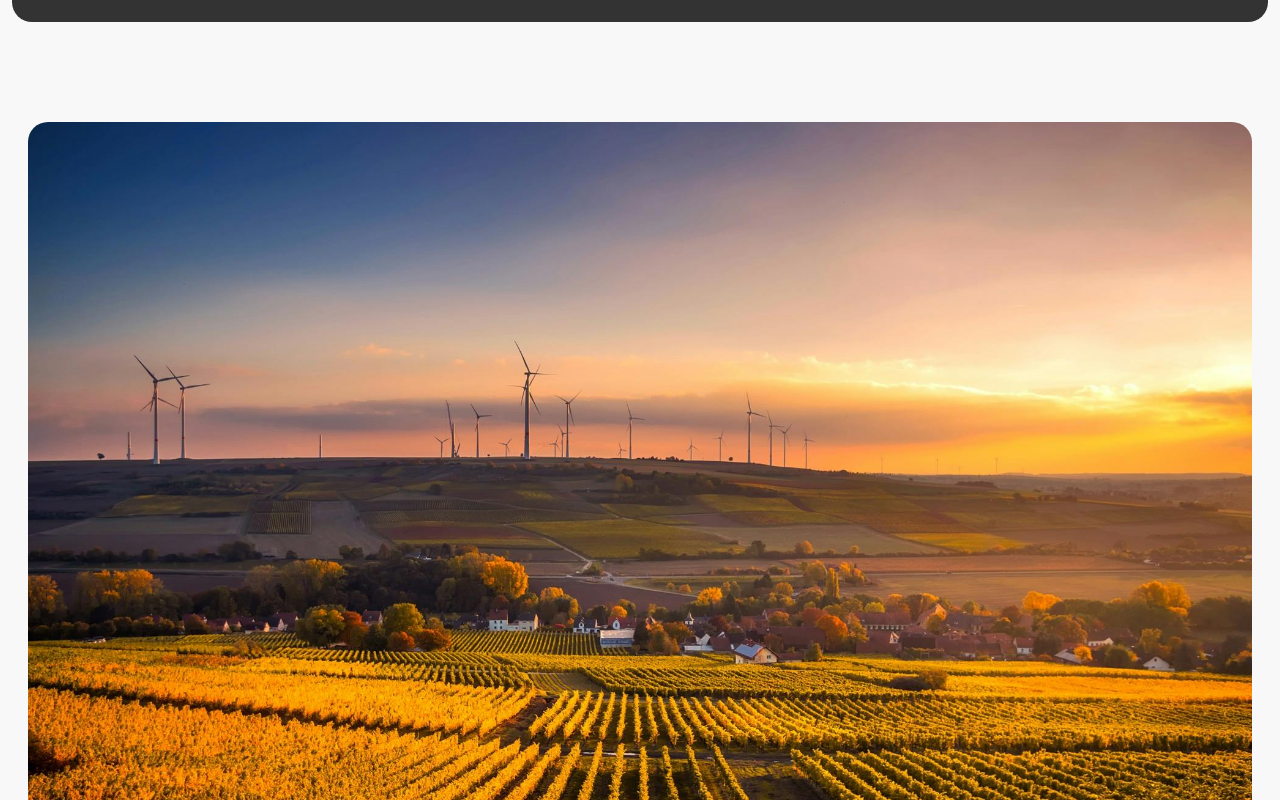
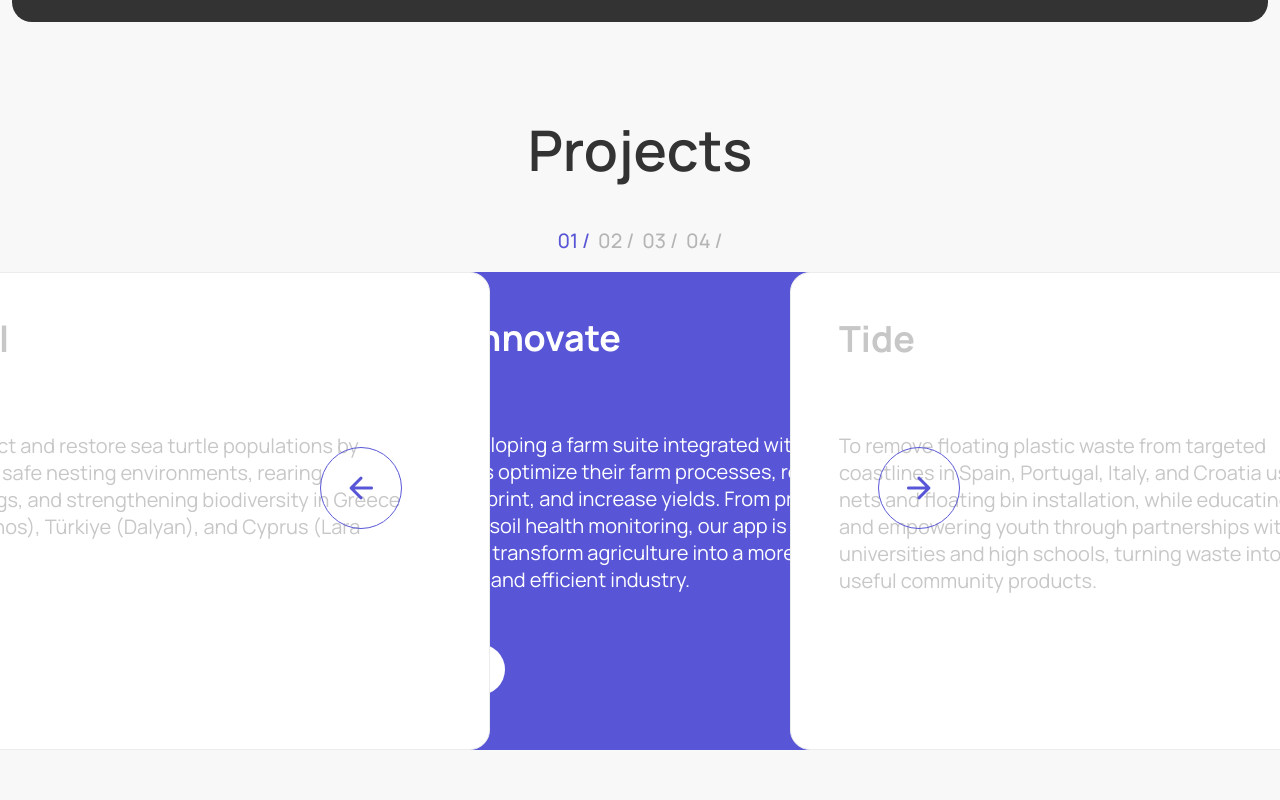
Before and after one commit to UwaVerdeNGO/web-site, a React (Create React App) app: page / in a window 1280 px wide. Shown: the part 3300-4100 px from the top of the page. Built offline with nearby package versions, Linux system fonts and the light colour scheme.

Commit message:
Update image section

```diff
--- a/src/sections/ImageSection/styles.module.scss
+++ b/src/sections/ImageSection/styles.module.scss
@@ -1,4 +1,10 @@
+.imgContainer{
+  display: none;
+}
+
+@media only screen and (min-width: 1440px) {
   .imgContainer {
+    display: block;
     width: 100%;
     height: 760px;
     padding: 0 28px;
@@ -9,9 +15,5 @@
     border-radius: 20px;
     height: 760px;
     object-fit: cover;
-
-  @media screen and (max-width: 1024px) {
-    border-radius: 20px;
-    margin-bottom: 77px;
   }
 }
```
Lines whose indentation alone changed are shown as unchanged.
